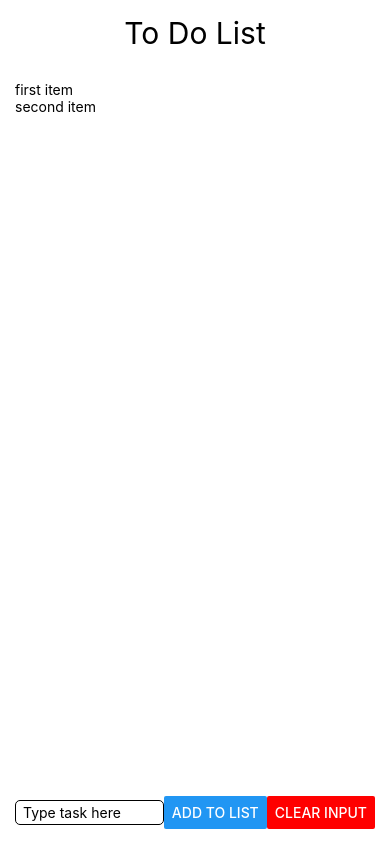
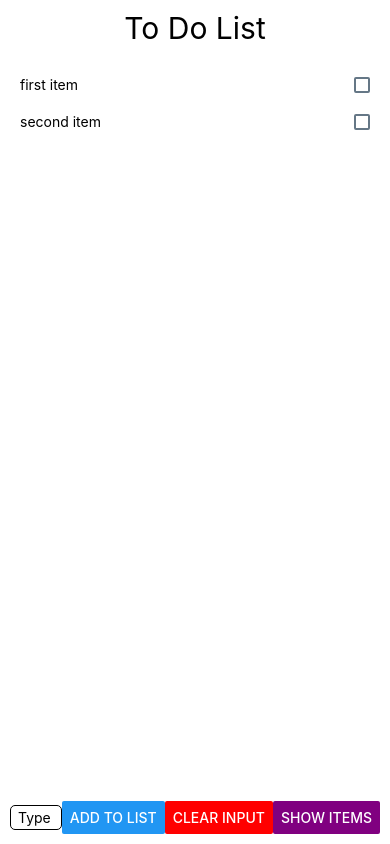
Before and after one commit to xmercado/to-do-list, a React Native app: screen / in a window 390 px wide. Built offline with nearby package versions, Linux system fonts and the light colour scheme.

Commit message:
Delete and checkbox

```diff
--- a/App.js
+++ b/App.js
@@ -1,5 +1,5 @@
 import React, { useState } from 'react';
-import { StyleSheet, Text, View, ScrollView, TextInput, Alert, Button } from 'react-native';
+import { StyleSheet, Text, View, ScrollView, TextInput, Alert, CheckBox, Button } from 'react-native';
 
 export default function App() {
   const [items, setItems] = useState([
@@ -7,16 +7,24 @@ export default function App() {
     {todo: 'second item'}
   ]);
   const [userInput, setUserInput] = useState('');
+  const [isChecked, setChecked] = useState(false);
 
   const generateList = items.map((item, index) => (
-      <View key={index}>
+      <View style={styles.taskContainer} key={index}>
         <Text>{item.todo}</Text>
+        <CheckBox
+          key={index}
+          style={styles.deleteBox}
+          value={isChecked}
+          // cannot test showAlertDelete, use deleteFromList
+          onValueChange={() => deleteFromList(index)}/>
       </View>
     )
   );
 
-  const showAlert = () => {
-    console.log('SHOW ALERT');
+  const showAlertInput = () => {
+    // /!\ alert not on web /!\
+    console.log('SHOW ALERT INPUT');
     Alert.alert(
       'Invalid Task',
       'Please enter valid string',
@@ -26,22 +34,44 @@ export default function App() {
       }])
   };
 
+  const showAlertDelete = (task) => {
+    // /!\ alert not on web /!\
+    console.log('SHOW ALERT DELETE');
+    Alert.alert(
+      'Delete',
+      'Are you sure you would like to delete this task?',
+      [{
+        text: 'Yes',
+        onPress: () => deleteFromList(task),
+      },
+      {
+        text: 'No',
+        style: 'cancel'
+      }
+    ])
+  };
+
   const addToList = () => {
     if (items == null) return;
-    setItems([...items, {todo: textInput}]);
-    setTextInput('');
+    setItems([...items, {todo: userInput}]);
+    setUserInput('');
   };
 
-  const deleteFromList = () => {
-    // ? something with setTasks filter ?
+  const deleteFromList = (task) => {
+    setItems(items.filter((value, index) => index != task));
   };
 
   const verifyInput = () => {
-    // if input is string
-    // check for illegal characters too, regex?
-    if (typeof textInput === 'string') addToList();
-    else showAlert();
+    // src: https://stackoverflow.com/questions/13840143/jquery-check-if-special-characters-exists-in-string
+    if (typeof userInput === 'string' &&
+    /^[a-zA-Z0-9- ]*$/.test(userInput))
+    addToList();
+    else showAlertInput();
   };
+
+  const showItems = () => {
+    console.log(items);
+  }
 
   return (
     <View style={styles.container}>
@@ -56,13 +86,23 @@ export default function App() {
         onSubmitEditing={verifyInput}
         value = {userInput}
         placeholder='Type task here' />
+        <View>
           <Button
             title='Add to list'
             onPress={verifyInput}/>
+        </View>
+        <View>
           <Button
             title='Clear input'
             onPress={() => setUserInput()}
             color='red'/>
+        </View>
+        <View>
+          <Button
+            title='Show items'
+            onPress={showItems}
+            color='purple'/>
+        </View>
       </View>
     </View>
   );
@@ -77,18 +117,25 @@ const styles = StyleSheet.create({
   },
   appTitle: {
     fontSize: '30px',
-    padding: 15,
+    padding: 10,
   },
   itemListContainer: {
     width: '100%',
-    padding: 15,
+    padding: 10,
   },
   inputContainer: {
     width: '100%',
-    padding: 15,
+    padding: 10,
     flexDirection: 'row',
     alignItems: 'center',
     justifyContent: 'space-between',
+  },
+  taskContainer: {
+    flex: 1,
+    flexDirection: 'row',
+    justifyContent: 'space-between',
+    alignItems: 'center',
+    padding: 10,
   },
   itemListInput: {
     height: 25,
@@ -99,4 +146,7 @@ const styles = StyleSheet.create({
     padding: '0.5em',
     margin: 'auto',
   },
+  deleteBox: {
+    marginLeft: 10,
+  }
 });
```
Also changed, not shown: 1 other file (tests, documents, lock files or other folders). Lines whose indentation alone changed are shown as unchanged.
